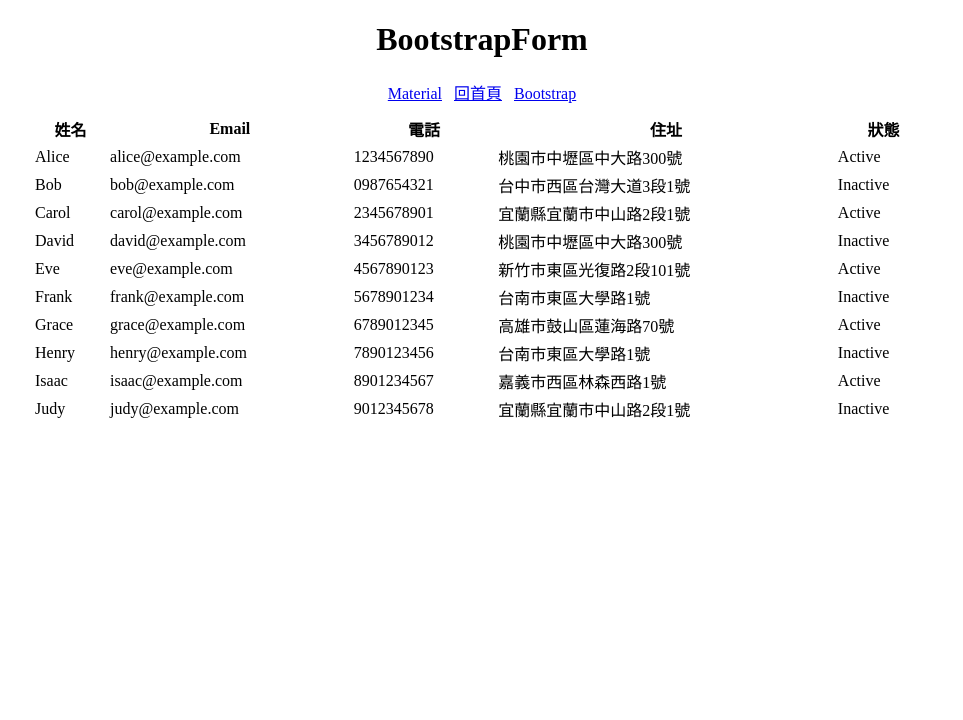
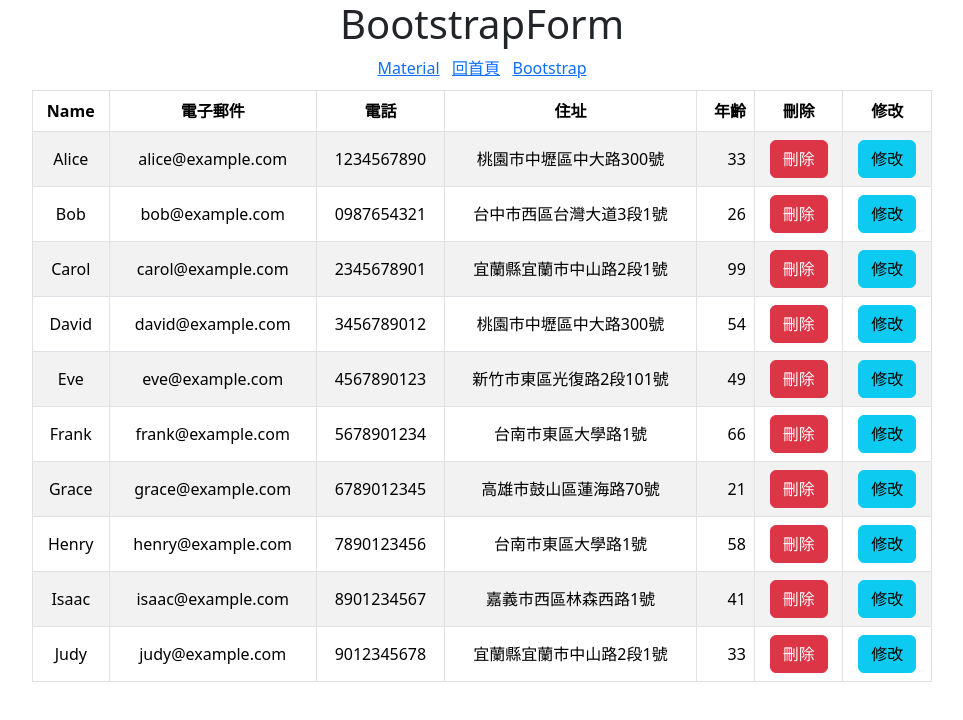
Before and after one commit to ehsun2000/practice-react, a React (Create React App) app: page /bootstrap in a window 1280 px wide. Shown: the top 720 px of the page, without its empty margins (158-1121 px from the left). Built offline with nearby package versions, Linux system fonts and the light colour scheme.

Commit message:
bootstrap version

```diff
--- a/src/components/BootstrapForm.js
+++ b/src/components/BootstrapForm.js
@@ -1,5 +1,6 @@
 import React from 'react';
-import Table from 'react-bootstrap/Table';
+import {Table, Button} from 'react-bootstrap';
+import 'bootstrap/dist/css/bootstrap.min.css';
 
 
 const rows = [
@@ -9,7 +10,7 @@
     email: 'alice@example.com',
     phone: '1234567890',
     address: '桃園市中壢區中大路300號',
-      status: 'Active'
+    age: 33
   },
   {
     id: 2,
@@ -17,7 +18,7 @@
     email: 'bob@example.com',
     phone: '0987654321',
     address: '台中市西區台灣大道3段1號',
-      status: 'Inactive'
+    age: 26
   },
   {
     id: 3,
@@ -25,7 +26,7 @@
     email: 'carol@example.com',
     phone: '2345678901',
     address: '宜蘭縣宜蘭市中山路2段1號',
-      status: 'Active'
+    age: 99
   },
   {
     id: 4,
@@ -33,7 +34,7 @@
     email: 'david@example.com',
     phone: '3456789012',
     address: '桃園市中壢區中大路300號',
-      status: 'Inactive'
+    age: 54
   },
   {
     id: 5,
@@ -41,7 +42,7 @@
     email: 'eve@example.com',
     phone: '4567890123',
     address: '新竹市東區光復路2段101號',
-      status: 'Active'
+    age: 49
   },
   {
     id: 6,
@@ -49,7 +50,7 @@
     email: 'frank@example.com',
     phone: '5678901234',
     address: '台南市東區大學路1號',
-      status: 'Inactive'
+    age: 66
   },
   {
     id: 7,
@@ -57,7 +58,7 @@
     email: 'grace@example.com',
     phone: '6789012345',
     address: '高雄市鼓山區蓮海路70號',
-      status: 'Active'
+    age: 21
   },
   {
     id: 8,
@@ -65,7 +66,7 @@
     email: 'henry@example.com',
     phone: '7890123456',
     address: '台南市東區大學路1號',
-      status: 'Inactive'
+    age: 58
   },
   {
     id: 9,
@@ -73,7 +74,7 @@
     email: 'isaac@example.com',
     phone: '8901234567',
     address: '嘉義市西區林森西路1號',
-      status: 'Active'
+    age: 41
   },
   {
     id: 10,
@@ -81,35 +82,51 @@
     email: 'judy@example.com',
     phone: '9012345678',
     address: '宜蘭縣宜蘭市中山路2段1號',
-      status: 'Inactive'
+    age: 33
   }
 ];
 
-const BootstrapForm = () => {
-    return (
-        <Table striped bordered hover style={{ width: '100%', margin: 'auto' }}>
+const BootstrapForm = () =>
+  <Table striped bordered hover>
     <thead>
       <tr>
-                    <th>姓名</th>
-                    <th>Email</th>
-                    <th>電話</th>
-                    <th>住址</th>
-                    <th>狀態</th>
+        <th className='text-center'>Name</th>
+        <th className='text-center'>電子郵件</th>
+        <th className='text-center'>電話</th>
+        <th className='text-center'>住址</th>
+        <th className='text-end'>年齡</th>
+        <th className='text-center'>刪除</th>
+        <th className='text-center'>修改</th>
       </tr>
     </thead>
     <tbody>
       {rows.map((row) => (
         <tr key={row.id}>
-                        <td>{row.name}</td>
-                        <td>{row.email}</td>
-                        <td>{row.phone}</td>
-                        <td>{row.address}</td>
-                        <td>{row.status}</td>
+          <td className='text-center align-middle'>
+            {row.name}
+          </td>
+          <td className='text-center align-middle'>
+            {row.email}
+          </td>
+          <td className='text-center align-middle'>
+            {row.phone}
+          </td>
+          <td className='text-center align-middle'>
+            {row.address}
+          </td>
+          <td className='text-end align-middle'>
+            {row.age}
+          </td>
+          <td className='text-center align-middle'>
+            <Button variant='danger'>刪除</Button>
+          </td>
+          <td className='text-center align-middle'>
+            <Button variant='info'>修改</Button>
+          </td>
         </tr>
       ))}
     </tbody>
   </Table>
-    );
-};
+;
 
 export default BootstrapForm;
```
Lines whose indentation alone changed are shown as unchanged.
